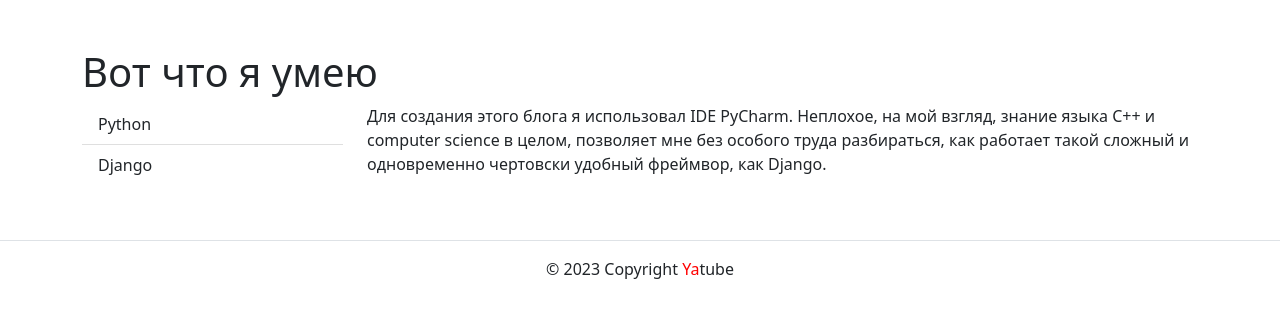
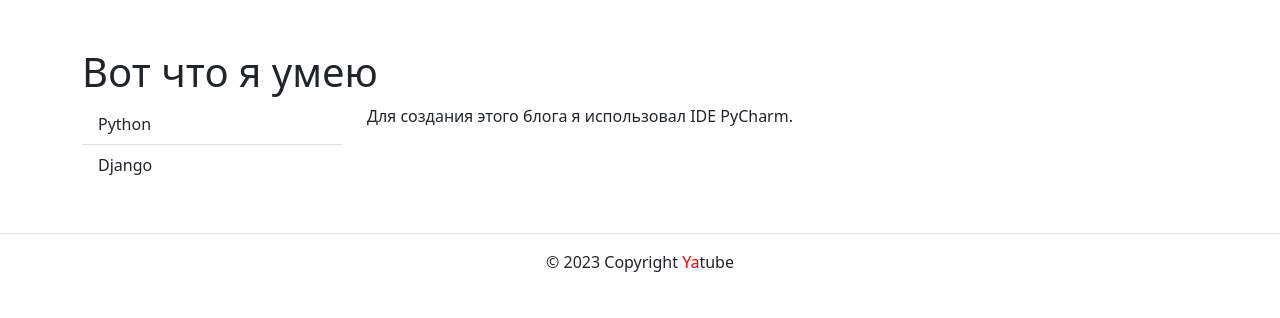
Before and after one commit to dcomrad/yatube, a Django app: page /about/tech/ in a window 1280 px wide. Shown: the part 56-374 px from the top of the page. Run offline with Django 3.2, Linux system fonts and the light colour scheme; some libraries are stand-ins or nearby versions.

Commit message:
Update tech.html

```diff
--- a/yatube/templates/about/tech.html
+++ b/yatube/templates/about/tech.html
@@ -27,7 +27,6 @@
   <article class="col-12 col-md-9">
     <p>
       Для создания этого блога я использовал IDE PyCharm.
-      Неплохое, на мой взгляд, знание языка C++ и computer science в целом, позволяет мне без особого труда разбираться, как работает такой сложный и одновременно чертовски удобный фреймвор, как Django.
     </p>
   </article>
 </div>
```
